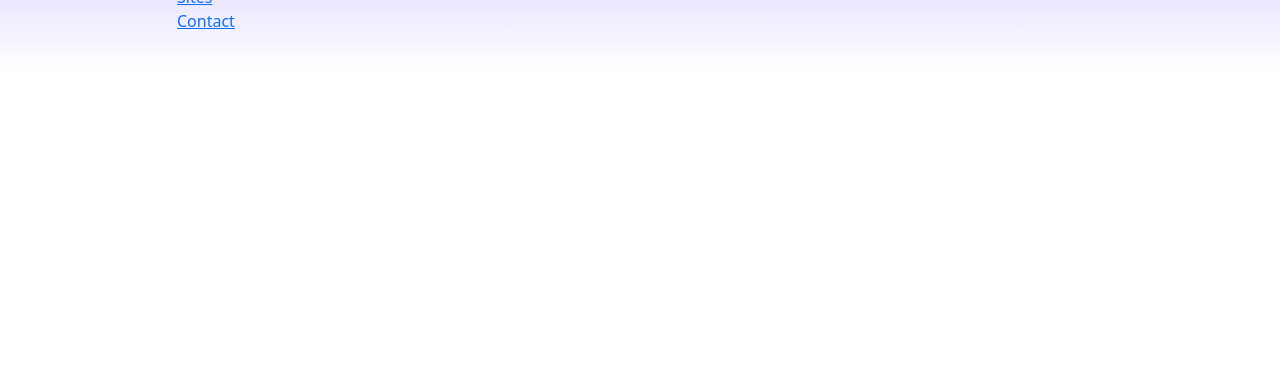
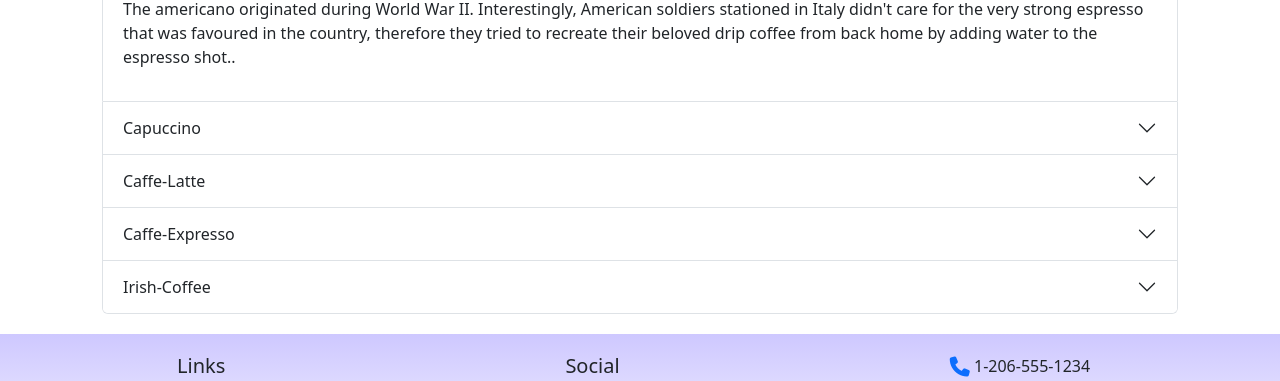
Before and after one commit to seugenie01/Coffee-Shop, a website built with Parcel: page index.html in a window 1280 px wide. Shown: the part 766-1147 px from the top of the page. Before the commit the page ends 835 px from the top, so only its background shows below. Built offline with nearby package versions, Linux system fonts and the light colour scheme; files whose address does not match are found by name.

Commit message:
Second commit

```diff
--- a/css/styles.scss
+++ b/css/styles.scss
@@ -49,7 +49,7 @@ header {
 }
 .row-content {
     padding: 50px 0;
-    border-bottom: 1px ridge;
+    border-bottom: 0px ridge;
     min-height: 200px;
 }
 
@@ -57,9 +57,14 @@ header {
     background-color: $color-mid;
 }
 
+.accordion{
+    margin: 20px;
+}
+
 .accordion-button {
-    background-color: #d3d3d3;
-  }
+    background-color:$color-primary;
+    color:white;
+}
 
 .carousel-caption {
     background-color: $color-black-transparent;
--- a/index.html
+++ b/index.html
@@ -24,7 +24,7 @@
     <link rel="stylesheet" href="/node_modules/@fortawesome/fontawesome-free/css/solid.css"/>
     <link rel="stylesheet" href="https://fonts.googleapis.com/css?family=Lobster|Open+Sans" />
     <link rel="stylesheet" href="css/styles.scss" />
-    <title>CoffeeShop</title>
+    <title>coffeeshop</title>
 </head>
 
 <body>
@@ -170,6 +170,85 @@
                     <li>"Green-Tea         Jasmine-Tea     Lychee-Tea"</li>
 
             </div>
+
+        </section>
+        <section>
+            <div class="favorites col col-sm-4 col-md-4 col-lg-4 col-xl-4"></div>
+            <div id="accordionExample" class="accordion">
+                <div class="accordion-item">
+                    <h4 class="accordion-header">
+                        <button class="accordion-button" type="button" data-bs-toggle="collapse" data-bs-target="#americano">
+                            Cafe-Americano
+                        </button>
+                    </h4>
+                    <div id="americano" class="accordion-collapse collapse show" data-bs-parent="#accordionExample">
+                        <div class="accordion-body d-none d-sm-block">
+                            <p>The americano originated during World War II. Interestingly, American soldiers stationed in Italy didn't care for the very strong espresso
+                            that was favoured in the country, therefore they tried to recreate their beloved drip coffee from back home by adding water to the espresso shot..</p>
+                        </div>
+                    </div>
+                </div>
+                <div class="accordion-item">
+                    <h4 class="accordion-header">
+                        <button class="accordion-button collapsed" type="button" data-bs-toggle="collapse"
+                            data-bs-target="#capuccino">
+                            Capuccino
+                        </button>
+                    </h4>
+                    <div id="capuccino" class="accordion-collapse collapse" data-bs-parent="#accordionExample">
+                        <div class="accordion-body d-none d-sm-block">
+                            <p>Cappuccino is a hot coffee drink that originated in Italy and is made with espresso, steamed milk, and milk foam
+                            </p>
+                        </div>
+                    </div>
+                </div>
+                <div class="accordion-item">
+                    <h4 class="accordion-header">
+                        <button class="accordion-button collapsed" type="button" data-bs-toggle="collapse"
+                            data-bs-target="#Caffe-Latte">
+                            Caffe-Latte
+                        </button>
+                    </h4>
+                    <div id="Caffe-Latte" class="accordion-collapse collapse" data-bs-parent="#accordionExample">
+                        <div class="accordion-body d-none d-sm-block">
+                            <p>A latte or caffè latte is a milk coffee that is a made up of one or two shots of espresso, steamed milk and a final, thin layer of frothed milk on top.
+                            </p>
+                        </div>
+                    </div>
+                </div>
+                <div class="accordion-item">
+                    <h4 class="accordion-header">
+                        <button class="accordion-button collapsed" type="button" data-bs-toggle="collapse"
+                            data-bs-target="#Caffe-Expresso">
+                            Caffe-Expresso
+                        </button>
+                    </h4>
+                    <div id="Caffe-Expresso" class="accordion-collapse collapse" data-bs-parent="#accordionExample">
+                        <div class="accordion-body d-none d-sm-block">
+                            <p>Espresso is a type of coffee. More specifically, it's a method of brewing coffee that uses high water pressure
+                               and finely ground beans to make a small, concentrated shot
+                            </p>
+                        </div>
+                    </div>
+                </div>
+                <div class="accordion-item">
+                    <h4 class="accordion-header">
+                        <button class="accordion-button collapsed" type="button" data-bs-toggle="collapse"
+                            data-bs-target="#Irish-Coffee">
+                            Irish-Coffee
+                        </button>
+                    </h4>
+                    <div id="Irish-Coffee" class="accordion-collapse collapse" data-bs-parent="#accordionExample">
+                        <div class="accordion-body d-none d-sm-block">
+                            <p>Irish coffee (Irish: caife Gaelach) is a caffeinated alcoholic drink consisting of Irish whiskey, hot coffee and sugar,
+                               which has been stirred and topped with cream (sometimes cream liqueur). The coffee is drunk through the cream.
+                            </p>
+                        </div>
+                    </div>
+                </div>
+
+            </div>
+        </div>
         </section>
 
 
```
Also changed, not shown: contactus.html (+4 -4 lines), package.json (added, +29 -0 lines), firebase.json (added), 3 other files.
